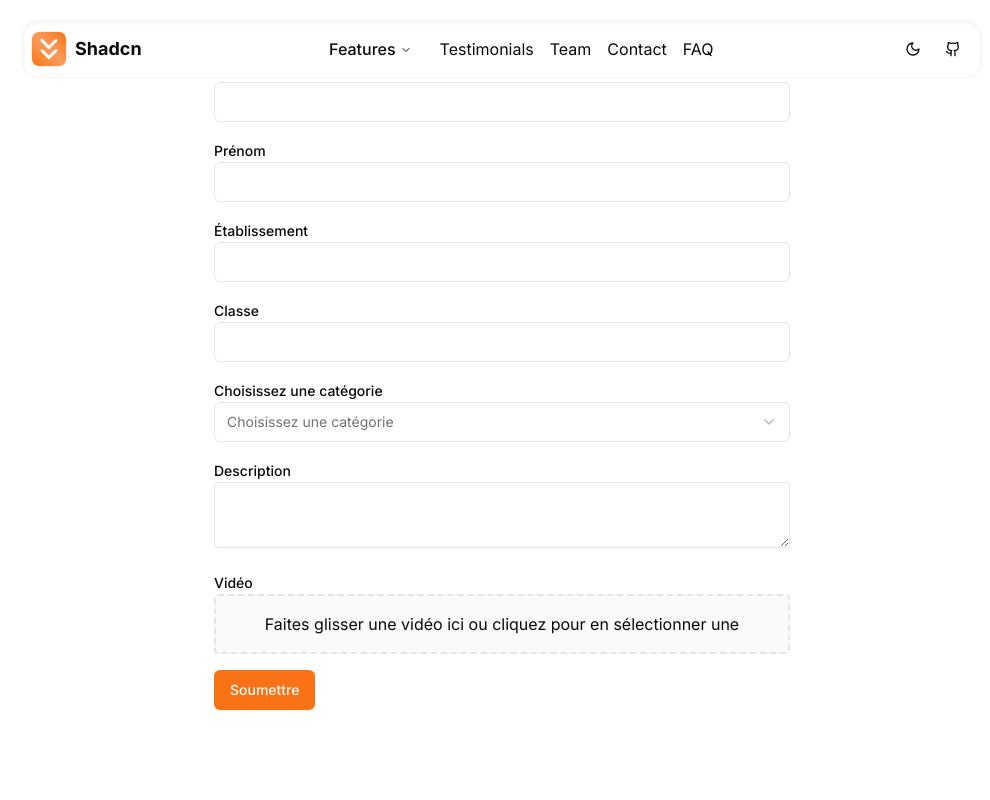
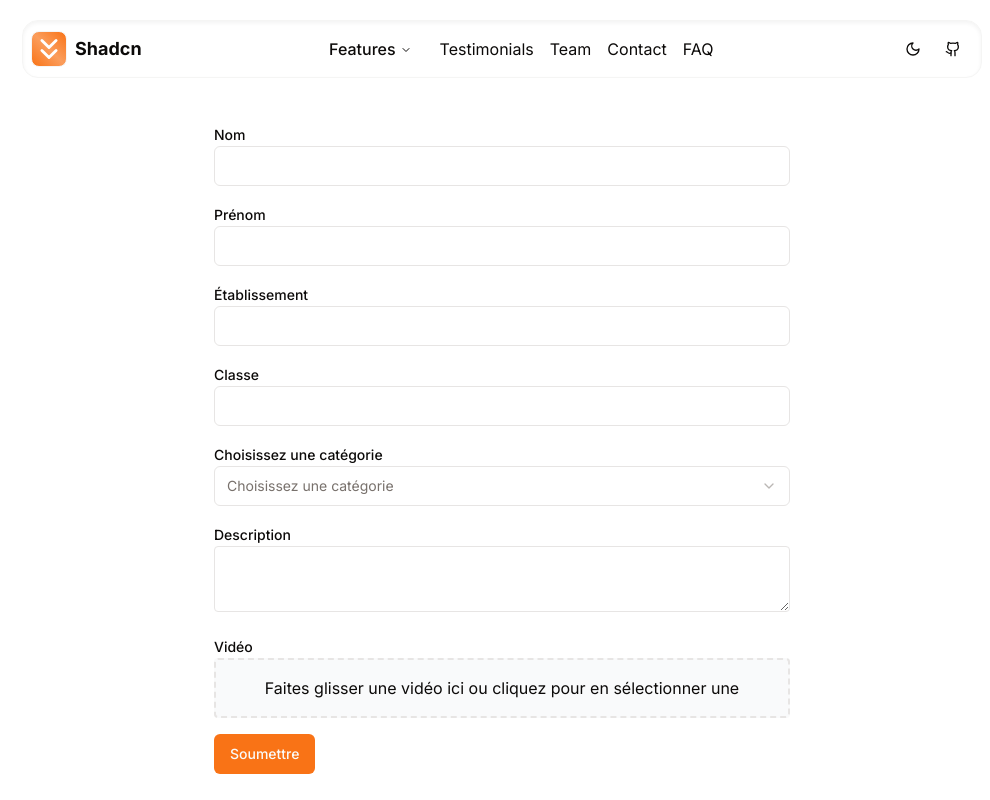
Before and after one commit to Dev-Beecee/Edf-vote, a Next.js app: page /inscription in a window 1280 px wide. Shown: the whole page, without its empty margins (138-1128 px from the left). Built offline with nearby package versions, Linux system fonts and the light colour scheme.

Commit message:
leger style sur les pages

```diff
--- a/app/inscription/page.tsx
+++ b/app/inscription/page.tsx
@@ -144,7 +144,7 @@ export default function InscriptionPage() {
     }
 
     return (
-        <form onSubmit={handleSubmit} className="max-w-xl mx-auto space-y-4">
+        <form onSubmit={handleSubmit} className="max-w-xl mx-auto space-y-4 mt-16">
             <div>
                 <Label>Nom</Label>
                 <Input name="nom" value={formData.nom} onChange={handleChange} required />
--- a/app/vote/page.tsx
+++ b/app/vote/page.tsx
@@ -83,7 +83,7 @@ export default function VotePage() {
     }
 
     return (
-        <div className="p-6 max-w-6xl mx-auto">
+        <div className="p-6 max-w-6xl mx-auto mt-16">
             <h1 className="text-3xl font-bold mb-6">Votez pour vos vidéos préférées</h1>
 
             {hasVoted ? (
```
